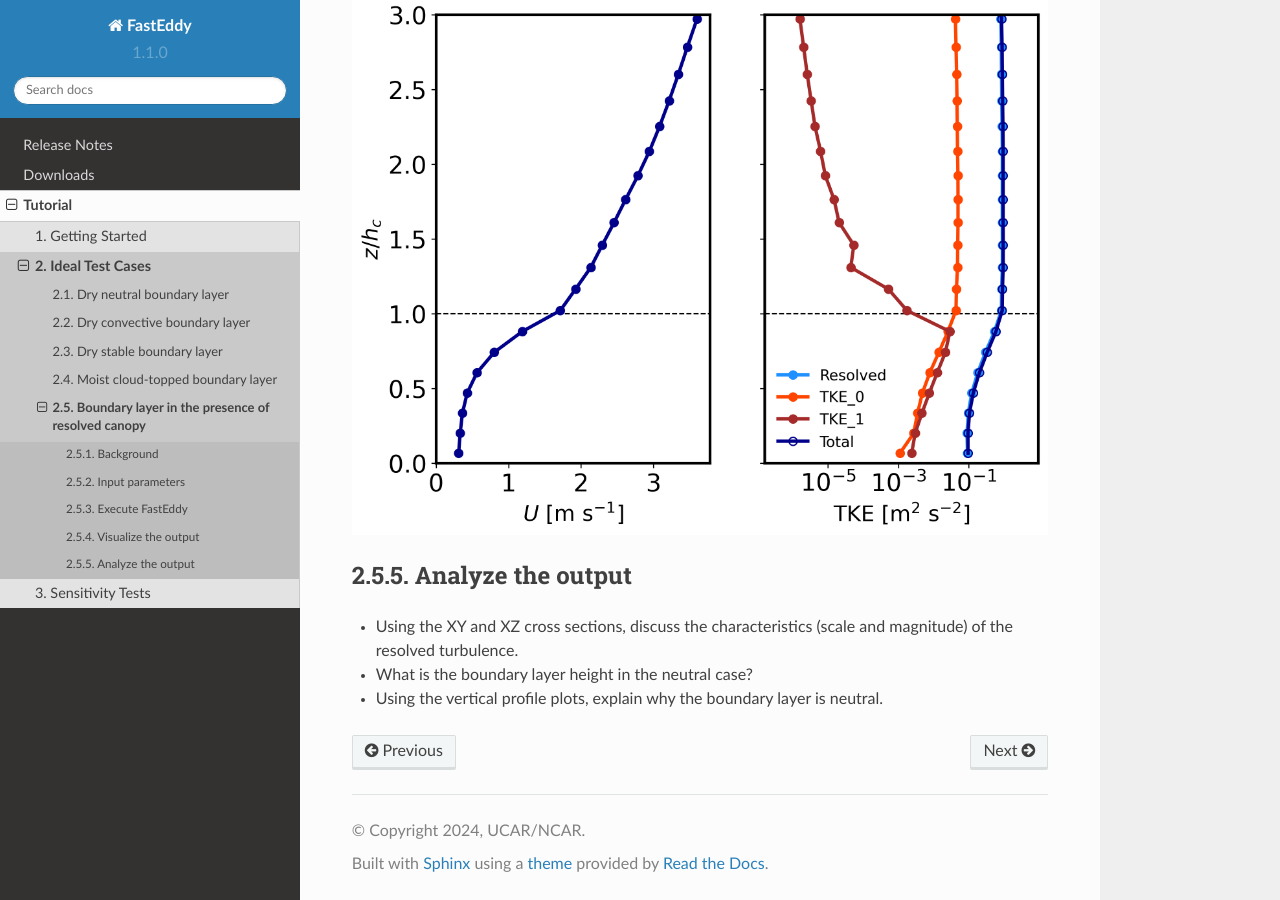
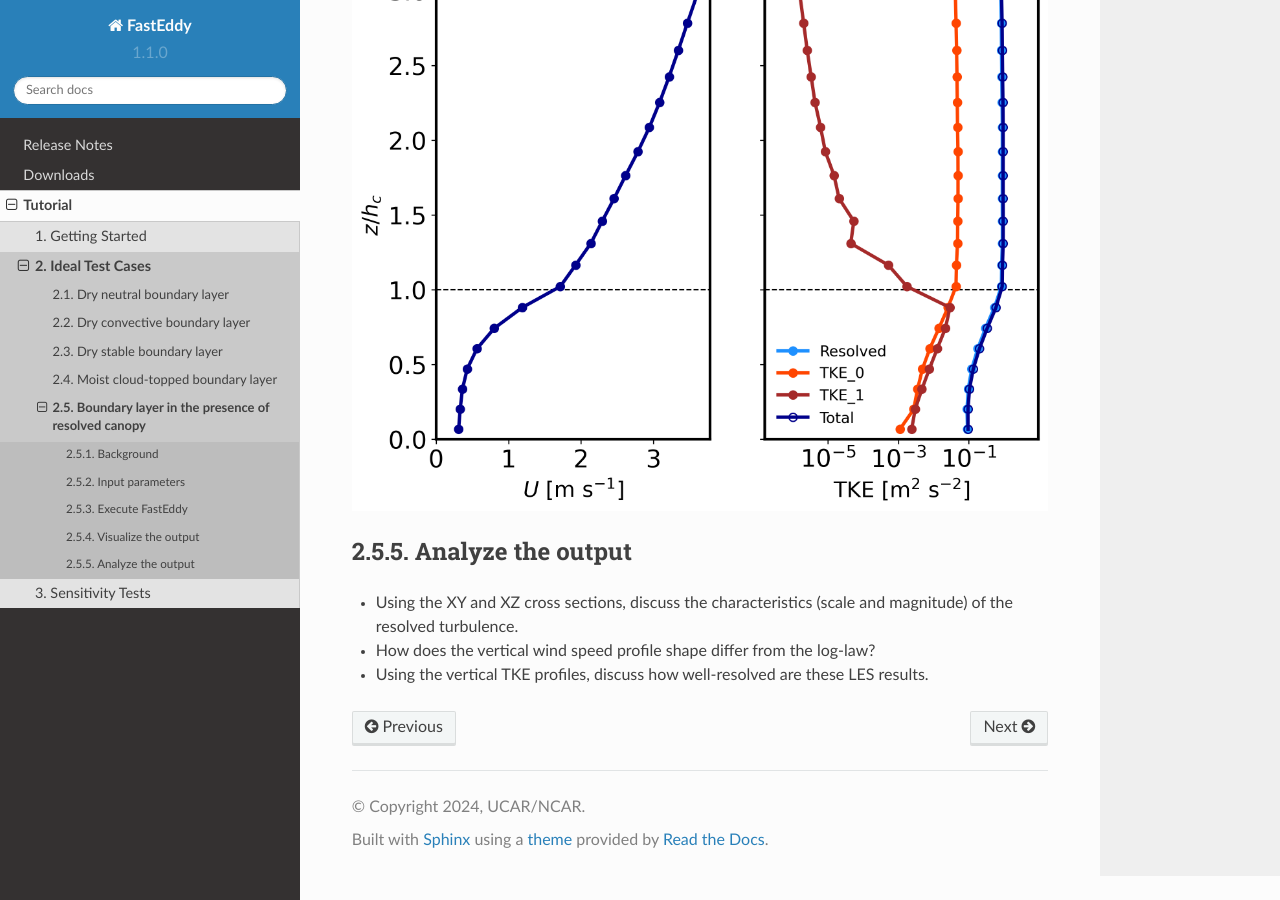
Before and after one commit to NCAR/FastEddy-model, a Sphinx documentation site: the page built from docs/Tutorial/cases/CANOPY.rst, in a window 1280 px wide and 900 px high, scrolled down 3052 px. Built offline with Sphinx 7.4.7 and the Read the Docs theme 2.0.0, drawn with Linux system fonts in a browser that asks for light colours; some of the changed text lies outside the part shown.

Commit message:
Commit to CANOPY.rst

```diff
--- a/docs/Tutorial/cases/CANOPY.rst
+++ b/docs/Tutorial/cases/CANOPY.rst
@@ -41,9 +41,9 @@ Input parameters
 Execute FastEddy
 ----------------
 
-Note that this example requires specification of a leaf area density (LAD) profile. A Jupyer notebook is provided in /tutorial/notebooks/Canopy_Prep.ipynb that reads in an LAD profile in .csv format (tape archive file at ZENODO blah blah blah!!!) and uses a FastEddy initial condition file to create a new initial condition file that includes de LAD information (CanopyLAD array). The notebook expects a canopy height value to be specified (:math:`h_c`), and that is currently set to 30.0 m. Run FastEddy using the input parameters file /tutorials/examples/Example05_CANOPY.in first for 1 timestep to create the FE_CANOPY.0 file, and then run the Jupyter notebook to modify the CanopyLAD array to include the LAD profile instead of the initialized all zeros. Then, run FastEddy for the :math:`4` h of the simulation. To execute FastEddy, follow the instructions `here`_ (DME: this needs to be changed to main_v2.0 before relasing).
+Note that this example requires specification of a leaf area density (LAD) profile. A Jupyer notebook is provided in /tutorial/notebooks/Canopy_Prep.ipynb that reads in an LAD profile in .csv format (tape archive file at ZENODO blah blah blah!!!) and uses a FastEddy initial condition file to create a new initial condition file that includes de LAD information (CanopyLAD array). The notebook expects a canopy height value to be specified (:math:`h_c`), and that is currently set to 30.0 m. Run FastEddy using the input parameters file /tutorials/examples/Example05_CANOPY.in first for 1 timestep to create the FE_CANOPY.0 file, and then run the Jupyter notebook to modify the CanopyLAD array to include the LAD profile instead of the initialized all zeros. Then, run FastEddy for the :math:`4` h of the simulation. To execute FastEddy, follow the instructions `here`_.
 
-.. _here: https://github.com/NCAR/FastEddy-model/blob/main_v1.1/README.md
+.. _here: https://github.com/NCAR/FastEddy-model/blob/main_v2.0/README.md
 
 Visualize the output
 --------------------
@@ -65,12 +65,12 @@ XZ-plane views of instantaneous velocity components at :math:`t=4` h (FE_CANOPY.
 Mean (domain horizontal average) vertical profiles of wind speed at :math:`t=4` h (FE_CANOPY.1440000) and horizontally-averaged vertical profiles of turbulence quantities at :math:`t=3-4` h [perturbations are computed at each time instance from horizontal-slab means, then averaged horitontally and over the previous 1-hour mean]. Note that TKE_0 and TKE_1 correspond to the grid and wake-scale SGS TKE components.
 
 .. image:: ../images/TURB-PROF-canopy.png
-  :width: 1200
+  :width: 750
   :alt: Alternative text
 
 Analyze the output
 ------------------
 
 * Using the XY and XZ cross sections, discuss the characteristics (scale and magnitude) of the resolved turbulence.
-* What is the boundary layer height in the neutral case?
-* Using the vertical profile plots, explain why the boundary layer is neutral.
+* How does the vertical wind speed profile shape differ from the log-law?
+* Using the vertical TKE profiles, discuss how well-resolved are these LES results.
```
